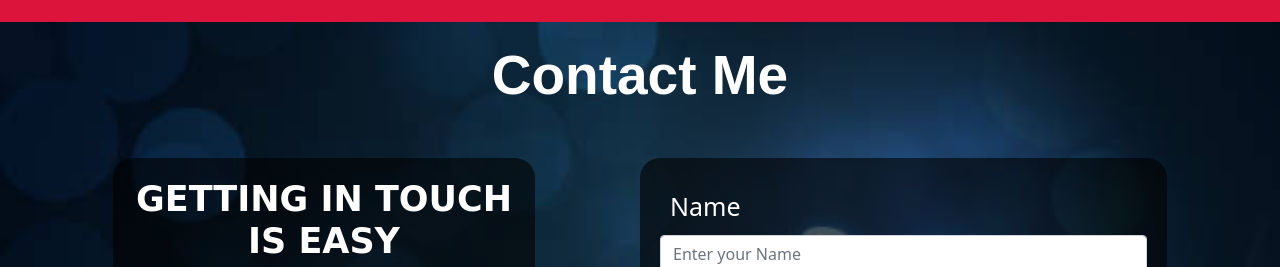
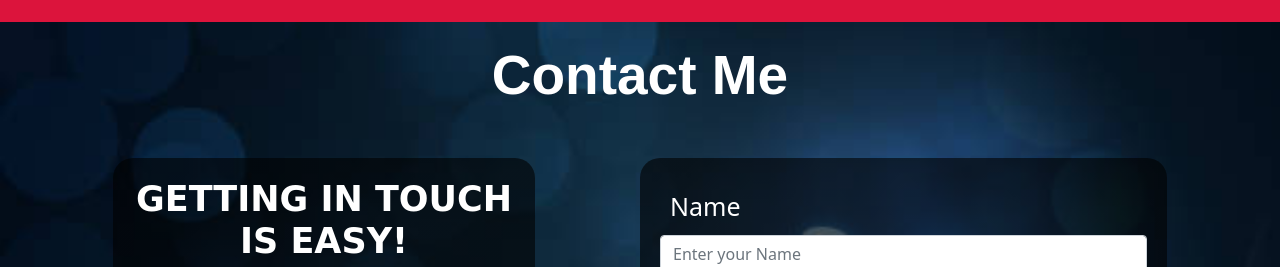
Before and after one commit to rshubham005/Chef-portfolio, a plain HTML site: page index.html in a window 1280 px wide. Shown: the part 2597-2864 px from the top of the page. Drawn offline with nearby package versions, Linux system fonts and the light colour scheme.

Commit message:
Update index.html

```diff
--- a/index.html
+++ b/index.html
@@ -110,7 +110,7 @@
         <div class="row">
             <div class="col-md-1"></div>
             <div class="col-md-4 contact_form">
-                <h1 class="social_head">Getting in TOuch is Easy</h1>
+                <h1 class="social_head">Getting in TOuch is Easy!</h1>
 
                 <div class="social-icons">
                 <a href="tel:+918527409562"><i class="fa fa-phone"> +91 8527409562</i></a>
```
